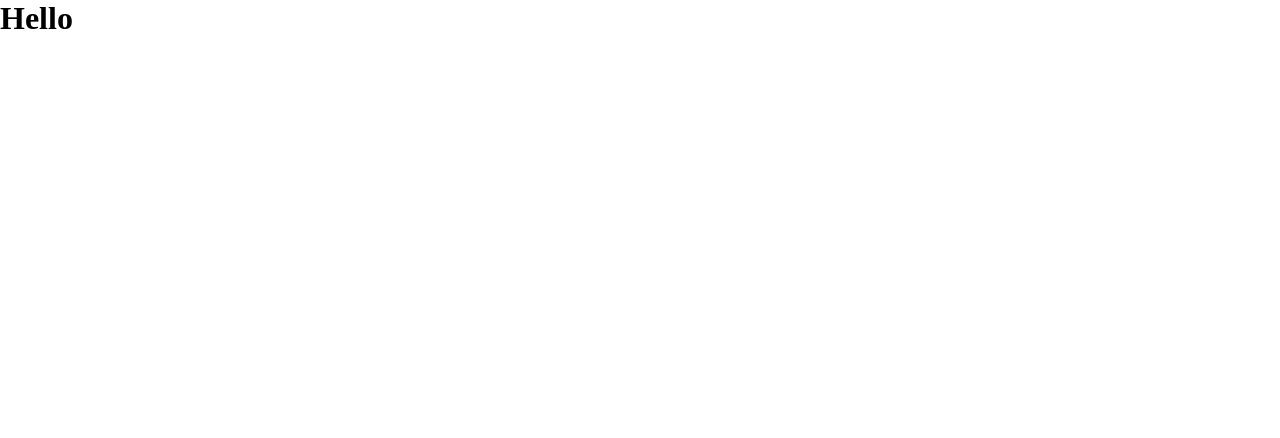
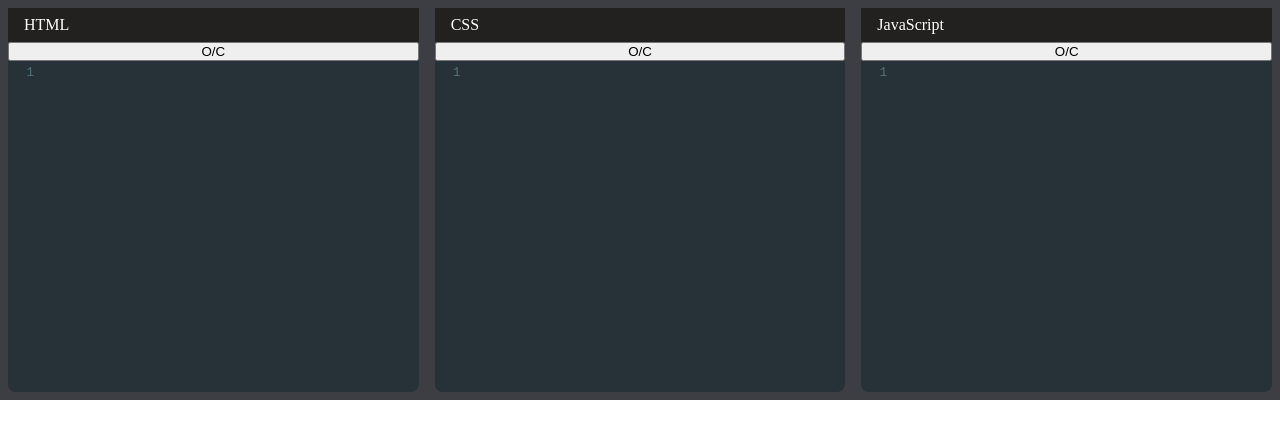
Before and after one commit to lucianodiisouza/code-editor, a React (Create React App) app: page / in a window 1280 px wide. Shown: the top 438 px of the page. Built offline with nearby package versions, Linux system fonts and the light colour scheme.

Commit message:
wip: styling reactjs component

```diff
--- a/src/App.js
+++ /dev/null
@@ -1,9 +0,0 @@
-function App() {
-  return (
-    <div>
-      <h1>Hello</h1>
-    </div>
-  );
-}
-
-export default App;
--- /dev/null
+++ b/src/App.jsx
@@ -0,0 +1,44 @@
+import { useState } from "react";
+import { Editor } from "./components";
+
+function App() {
+  const [html, setHtml] = useState("");
+  const [css, setCss] = useState("");
+  const [js, setJs] = useState("");
+
+  return (
+    <>
+      <div className="panel top-panel">
+        <Editor
+          language="xml"
+          displayName="HTML"
+          value={html}
+          onChange={setHtml}
+        />
+        <Editor
+          language="css"
+          displayName="CSS"
+          value={css}
+          onChange={setCss}
+        />
+        <Editor
+          language="javascript"
+          displayName="JavaScript"
+          value={js}
+          onChange={setJs}
+        />
+      </div>
+      <div className="panel">
+        <iframe
+          title="output"
+          frameBorder="0"
+          sandbox="allow-scripts"
+          width="100%"
+          height="100%"
+        />
+      </div>
+    </>
+  );
+}
+
+export default App;
--- /dev/null
+++ b/src/components/Editor.jsx
@@ -0,0 +1,36 @@
+import "codemirror/lib/codemirror.css";
+import "codemirror/theme/material.css";
+
+// Syntax HighLighing
+import "codemirror/mode/xml/xml";
+import "codemirror/mode/javascript/javascript";
+import "codemirror/mode/css/css";
+
+import { Controlled as ControlledEditor } from "react-codemirror2";
+
+const Editor = ({ displayName, language, value, onChange }) => {
+  const handleChange = (editor, data, value) => {
+    onChange(value);
+  };
+
+  return (
+    <div className="editor-container">
+      <div className="editor-title">{displayName}</div>
+      <button>O/C</button>
+      <ControlledEditor
+        onBeforeChange={handleChange}
+        value={value}
+        className="code-mirror-wrapper"
+        options={{
+          lineWrapping: true,
+          lint: true,
+          mode: language,
+          lineNumbers: true,
+          theme: "material",
+        }}
+      />
+    </div>
+  );
+};
+
+export default Editor;
--- a/src/components/index.js
+++ b/src/components/index.js
@@ -1 +1 @@
-// export { default as Foo} from './Foo'
+export { default as Editor } from "./Editor";
--- a/src/index.css
+++ b/src/index.css
@@ -3,3 +3,41 @@
   padding: 0;
   box-sizing: border-box;
 }
+
+.top-panel {
+  background-color: hsl(225, 6%, 25%);
+}
+
+.panel {
+  height: 50vh;
+  display: flex;
+}
+
+.editor-container {
+  flex-grow: 1;
+  flex-basis: 0;
+  display: flex;
+  flex-direction: column;
+  padding: 0.5rem;
+  background-color: hsl(225, 6%, 25%);
+}
+
+.editor-title {
+  display: flex;
+  justify-content: space-between;
+  background-color: hsl(22, 5%, 13%);
+  color: white;
+  padding: 0.5rem 0.5rem 0.5rem 1rem;
+  border-top-right-radius: 0.025rem;
+}
+
+.CodeMirror {
+  height: 100% !important;
+}
+
+.code-mirror-wrapper {
+  flex-grow: 1;
+  border-bottom-right-radius: 0.5rem;
+  border-bottom-left-radius: 0.5rem;
+  overflow: hidden;
+}
```
